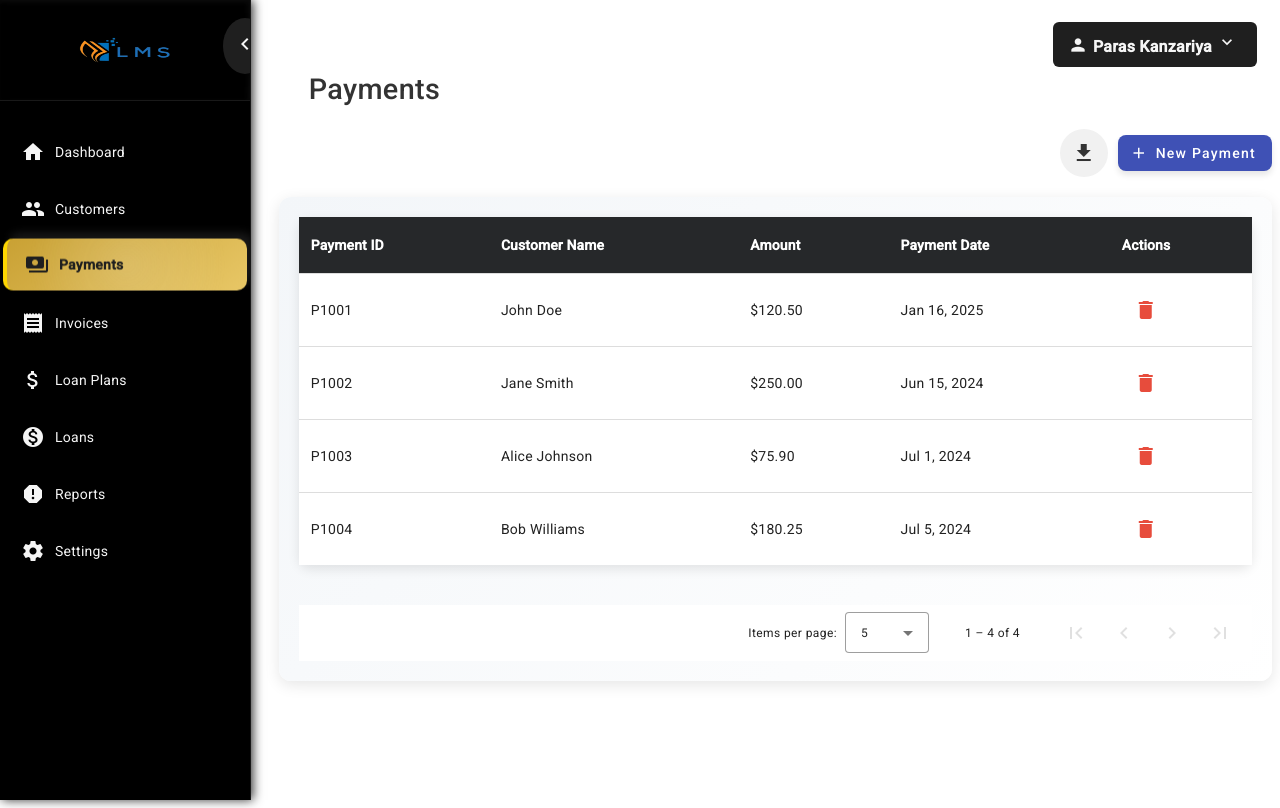
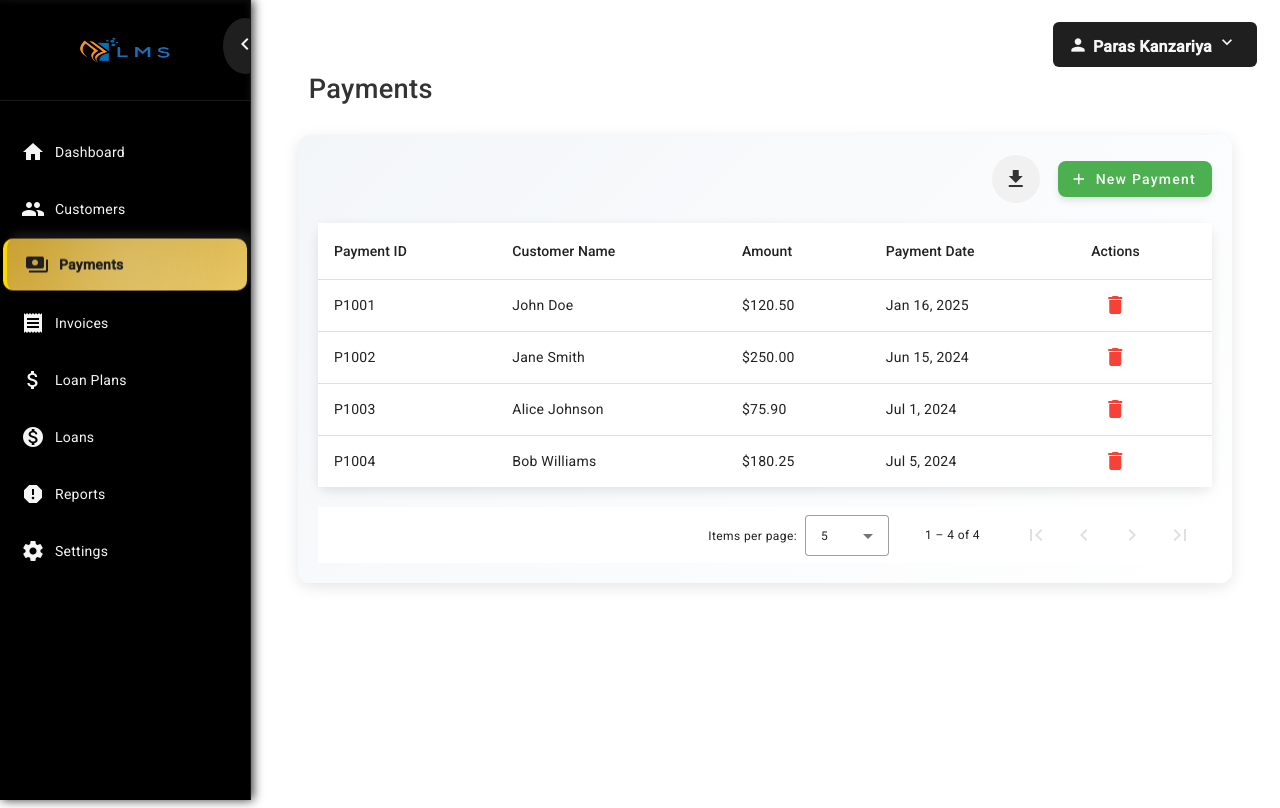
Before and after one commit to Paraskanzariya/LMS, an Angular app: page /payment in a window 1280 px wide. Built offline with nearby package versions, Linux system fonts and the light colour scheme.

Commit message:
Update design of payment page

```diff
--- a/src/app/pages/payments/payments.component.html
+++ b/src/app/pages/payments/payments.component.html
@@ -1,20 +1,23 @@
 <h2>Payments</h2>
 
-<!-- Search and Add New Payment -->
+<div class="table">
+    <!-- Toolbar for Search and Add New Payment -->
     <div class="toolbar">
-    <!-- Add PDF download button -->
+        <div class="left-toolbar">
             <button mat-icon-button class="downloadButton" (click)="downloadAsPDF()">
                 <mat-icon>file_download</mat-icon>
             </button>
+        </div>
 
-    <!-- Add New Payment button -->
-    <button mat-raised-button class="paymentButton" color="primary" (click)="addPayment()">
+        <div class="right-toolbar">
+            <button mat-raised-button class="paymentButton" (click)="addPayment()">
                 <mat-icon>add</mat-icon>
                 <span>New Payment</span>
             </button>
         </div>
+    </div>
 
-<div class="table">
+    <!-- <div class="table"> -->
     <!-- Table to display payments -->
     <table mat-table [dataSource]="dataSource" class="mat-elevation-z8">
         <!-- Payment ID Column -->
@@ -45,9 +48,6 @@
         <ng-container matColumnDef="action">
             <th mat-header-cell *matHeaderCellDef> Actions </th>
             <td mat-cell *matCellDef="let payment">
-                <!-- <button mat-icon-button color="primary" (click)="editPayment(payment)">
-                    <mat-icon>edit</mat-icon>
-                </button> -->
                 <button mat-icon-button color="warn" (click)="deletePayment(payment.paymentId)">
                     <mat-icon>delete</mat-icon>
                 </button>
--- a/src/app/pages/payments/payments.component.scss
+++ b/src/app/pages/payments/payments.component.scss
@@ -1,60 +1,64 @@
-/* Animations */
-@keyframes fadeInUp {
-    from {
-        opacity: 0;
-        transform: translateY(10px);
-    }
-
-    to {
-        opacity: 1;
-        transform: translateY(0);
-    }
-}
-
-@keyframes hoverEffect {
-    0% {
-        transform: scale(1);
-        box-shadow: 0 4px 6px rgba(0, 0, 0, 0.1);
-    }
-
-    50% {
-        transform: scale(1.05);
-        box-shadow: 0 4px 12px rgba(0, 0, 0, 0.2);
-    }
-
-    100% {
-        transform: scale(1);
-        box-shadow: 0 4px 6px rgba(0, 0, 0, 0.1);
-    }
-}
-
-/* Page Heading */
+/* General Page Styling */
 h2 {
-    font-size: 1.8rem;
+    font-size: 1.7rem;
     color: #333;
     margin-bottom: 1.5rem;
     margin-left: 5%;
 }
 
-/* Toolbar */
-.toolbar {
+/* Toolbar Styling */
+// .toolbar {
+//     display: flex;
+//     justify-content: space-between;
+//     align-items: center;
+//     margin-bottom: 20px;
+//     padding: 0 40px;
+
+//     .left-toolbar {
+//         display: flex;
+//         align-items: center;
+//     }
+
+//     .right-toolbar {
+//         display: flex;
+//         align-items: center;
+//     }
+
+//     @media (max-width: 768px) {
+//         flex-direction: column;
+//         align-items: flex-start;
+
+//         .right-toolbar {
+//             margin-top: 10px;
+//         }
+//     }
+// }
+
+/* Buttons */
+.paymentButton {
     display: flex;
-    justify-content: flex-end;
     align-items: center;
-    margin-bottom: 20px;
-    gap: 10px;
+    background-color: #4caf50 !important;
+    color: #ffffff !important;
+    font-weight: 500;
+    padding: 10px 16px;
+    border-radius: 8px;
+    transition: all 0.3s ease;
+    box-shadow: 0 4px 6px rgba(0, 0, 0, 0.1);
 
-    @media (max-width: 768px) {
-        flex-direction: column;
-        align-items: flex-start;
+    &:hover {
+        transform: translateY(-2px);
+        box-shadow: 0 6px 12px rgba(0, 0, 0, 0.2);
+        background-color: #379e3b !important;
+    }
 
-        .paymentButton {
-            margin-top: 10px;
-        }
+    mat-icon {
+        margin-right: 8px;
+        color: #ffffff;
     }
 }
 
-/* Buttons */
+/* Download Button */
 .downloadButton {
     background-color: #f1f1f1;
     border-radius: 50%;
@@ -66,100 +70,94 @@
     }
 }
 
-.paymentButton {
-    display: flex;
-    align-items: center;
-    background-color: #1976d2;
-    color: #ffffff !important; // Ensures proper contrast
-    font-weight: 500; // Makes text more readable
-    padding: 10px 16px;
-    border-radius: 8px;
-    transition: transform 0.2s ease, box-shadow 0.2s ease;
-    box-shadow: 0 4px 6px rgba(0, 0, 0, 0.1);
-
-    &:hover {
-        transform: translateY(-2px);
-        box-shadow: 0 6px 12px rgba(0, 0, 0, 0.2);
-        background-color: #1565c0 !important; // Slightly darker blue for hover effect
-    }
-
-    mat-icon {
-        margin-right: 8px;
-        color: #ffffff; // Ensures the icon color is visible
-    }
-}
-
-/* Table Container */
+/* Table Styling */
 .table {
-    overflow-x: auto;
-    max-width: 94%;
-    margin-left: auto; // Align table to the right
     padding: 20px;
     background: linear-gradient(135deg, #f3f6f9, #ffffff);
     border-radius: 12px;
     box-shadow: 0 4px 15px rgba(0, 0, 0, 0.1);
-    animation: fadeInUp 0.5s ease-out;
-}
+    margin: 30px 40px;
+    max-width: 1200px;
+    animation: fadeIn 1s ease;
+    overflow-x: auto;
 
-/* Table Styling */
-.mat-elevation-z8 {
-    border-radius: 10px;
-    box-shadow: 0px 4px 12px rgba(0, 0, 0, 0.1);
-    animation: fadeInUp 0.5s ease-out;
+    .toolbar {
+        display: flex;
+        justify-content: flex-end;
+        align-items: center;
+        margin-bottom: 20px;
+        // padding: 0 40px;
+
+        .left-toolbar {
+            display: flex;
+            align-items: center;
+            margin-right: 18px;
+        }
+
+        .right-toolbar {
+            display: flex;
+            align-items: center;
+        }
+
+        @media (max-width: 768px) {
+            flex-direction: column;
+            align-items: flex-start;
+
+            .right-toolbar {
+                margin-top: 10px;
+            }
+        }
+    }
 }
 
 table {
     width: 100%;
     border-collapse: collapse;
-    background: white;
+    background-color: white;
+    border-radius: 10px;
+    box-shadow: 0 4px 12px rgba(0, 0, 0, 0.1);
 
-    th,
-    td {
+    th.mat-header-cell {
+        font-weight: bold;
+        background-color: #34495e;
+        color: #fff;
+        text-align: left;
         padding: 12px;
-        text-align: left;
-        border-bottom: 1px solid #ddd;
+        transition: background-color 0.3s ease;
+
+        &:hover {
+            background-color: #2c3e50;
+        }
     }
 
-    th {
-        background-color: #26282A;
-        color: white;
-        font-weight: bold;
+    td.mat-cell {
+        padding: 12px;
+        border-bottom: 1px solid #ddd;
+        color: #333;
     }
 
-    tr:hover {
-        background-color: rgba(28, 49, 29, 0.1);
-        // animation: hoverEffect 0.5s ease;
+    tr:hover td {
+        background-color: rgba(76, 175, 80, 0.1);
+        animation: rowHighlight 0.5s ease;
     }
 }
 
-/* Action Buttons */
+/* Delete Button Styling */
 button.mat-icon-button {
+    color: #e74c3c;
     transition: all 0.3s ease;
 
     &:hover {
+        background-color: rgba(231, 76, 60, 0.1);
         transform: scale(1.1);
     }
 }
 
-button[color="primary"] {
-    color: #1976d2;
-
-    &:hover {
-        background-color: rgba(25, 118, 210, 0.1);
-    }
-}
-
-button[color="warn"] {
-    color: #e74c3c;
-
-    &:hover {
-        background-color: rgba(231, 76, 60, 0.1);
-    }
-}
-
-/* Paginator */
-mat-paginator {
+/* Paginator Styling */
+.mat-paginator {
     margin-top: 20px;
+    display: flex;
+    justify-content: flex-end;
 
     .mat-paginator-range-label {
         font-size: 14px;
@@ -182,32 +180,25 @@
     }
 }
 
-/* Page Loader Animation */
-app-page-loader {
-    display: block;
-    position: fixed;
-    top: 50%;
-    left: 50%;
-    transform: translate(-50%, -50%);
-    text-align: center;
-    z-index: 1000;
-
-    .spinner {
-        border: 4px solid #f3f3f3;
-        border-top: 4px solid #3498db;
-        border-radius: 50%;
-        width: 50px;
-        height: 50px;
-        animation: spin 1.2s linear infinite;
+/* Animations */
+@keyframes fadeIn {
+    from {
+        opacity: 0;
+        transform: translateY(10px);
     }
 
-    @keyframes spin {
-        0% {
-            transform: rotate(0deg);
-        }
-
-        100% {
-            transform: rotate(360deg);
-        }
+    to {
+        opacity: 1;
+        transform: translateY(0);
     }
 }
+
+@keyframes rowHighlight {
+    from {
+        background-color: transparent;
+    }
+
+    to {
+        background-color: rgba(76, 175, 80, 0.1);
+    }
+}
```
Lines whose indentation alone changed are shown as unchanged.
